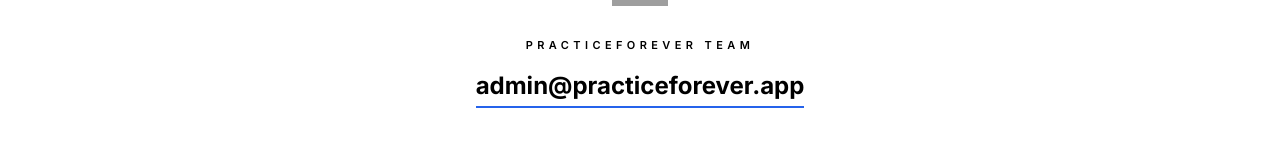
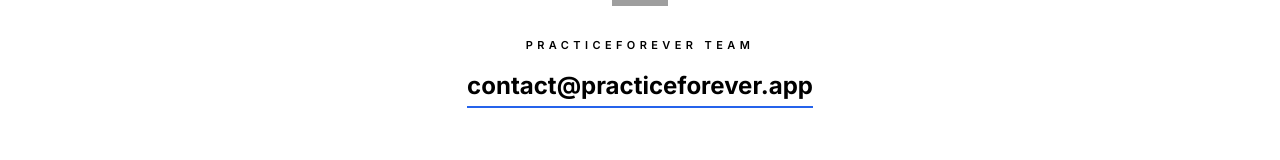
Before and after one commit to Suresh-8695198/PracticeForever, a Next.js app: page /privacy in a window 1280 px wide. Shown: the part 1288-1448 px from the top of the page. Built offline with nearby package versions, Linux system fonts and the light colour scheme; no server answers; grey boxes are pictures that could not be loaded; a web font is replaced by a local one.

Commit message:
feat: Add a new Privacy Policy page with detailed sections and dynamic styling.

```diff
--- a/pages/privacy.js
+++ b/pages/privacy.js
@@ -136,8 +136,8 @@
                             <img src="https://img.icons8.com/3d-fluency/94/help.png" alt="Help" className="w-full h-full object-contain" />
                         </div>
                         <p className={`text-[11px] font-semibold uppercase tracking-[0.4em] mb-4 ${textColor}`}>PracticeForever Team</p>
-                        <a href="mailto:admin@practiceforever.app" className={`text-2xl font-bold ${textColor} border-b-2 border-blue-600 pb-1 hover:border-black transition-all`}>
-                            admin@practiceforever.app
+                        <a href="mailto:contact@practiceforever.app" className={`text-2xl font-bold ${textColor} border-b-2 border-blue-600 pb-1 hover:border-black transition-all`}>
+                            contact@practiceforever.app
                         </a>
                     </motion.footer>
 
```
